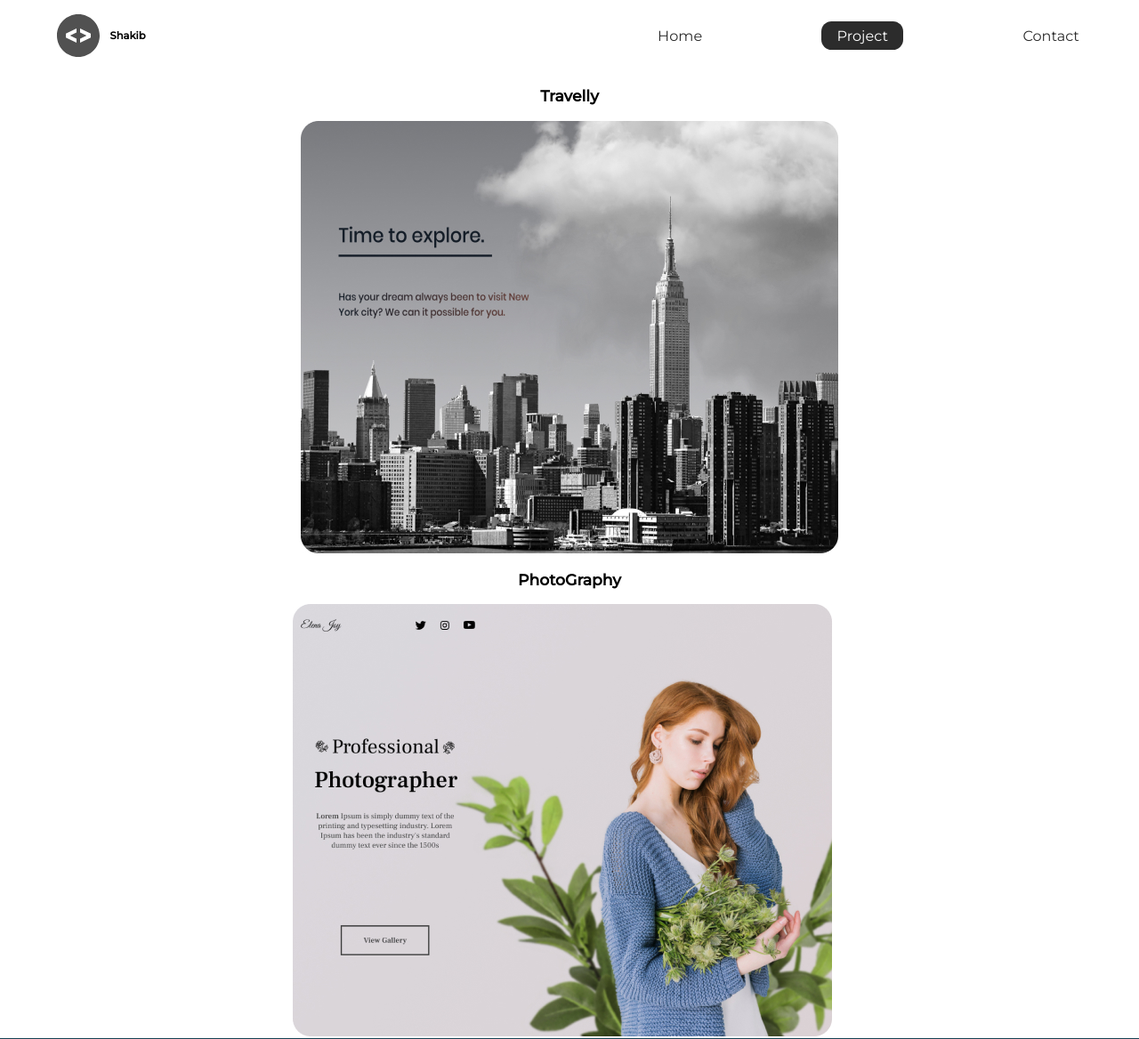
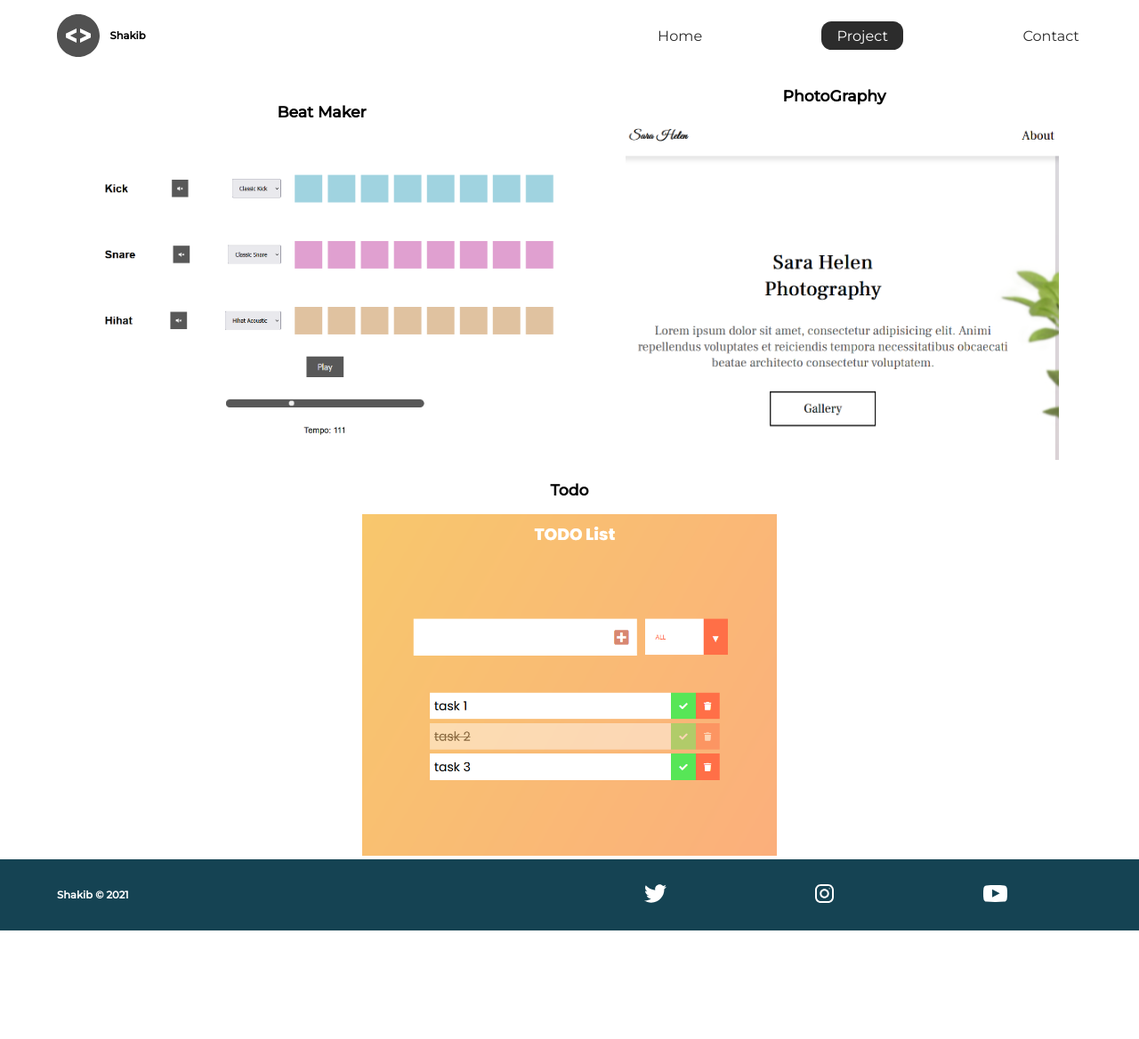
Before and after one commit to mshakibdev/portfolio, a plain HTML site: page projects/index.html in a window 1280 px wide. Shown: the top 1168 px of the page at 89% size. After the commit the page ends 1046 px from the top, so only its background shows below. Drawn offline with Linux system fonts and the light colour scheme.

Commit message:
image path updated

```diff
--- a/projects/index.html
+++ b/projects/index.html
@@ -56,20 +56,35 @@
 			</nav>
 		</header>
 		<section class="projects">
-			<div class="travelley">
-				<h2>Travelly</h2>
-				<img
-					src="../img/travelly.jpg"
-					alt="travelly-project"
-				/>
+			<div class="photography">
+				<h2>Beat Maker</h2>
+				<a href="https://shakib313.github.io/Beat-maker/"><img
+					src="../img/beatmaker1.png"
+					alt="beatmaker-project"
+				/></a>
+
 			</div>
 			<div class="photography">
 				<h2>PhotoGraphy</h2>
-				<img
-					src="../img/elena-joy.jpg"
+				<a href="https://shakib313.github.io/photography/">
+					<img
+					src="../img/photography.png"
 					alt="photography-project"
 				/>
+				</a>
+
 			</div>
+			<div class="photography">
+				<h2>Todo</h2>
+				<a href="https://shakib313.github.io/todo-app/">
+					<img
+					src="../img/todo1.png"
+					alt="Todo-project"
+				/>
+				</a>
+
+			</div>
+
 		</section>
 		<footer>
 			<h4>Shakib &copy; 2021</h4>
```
